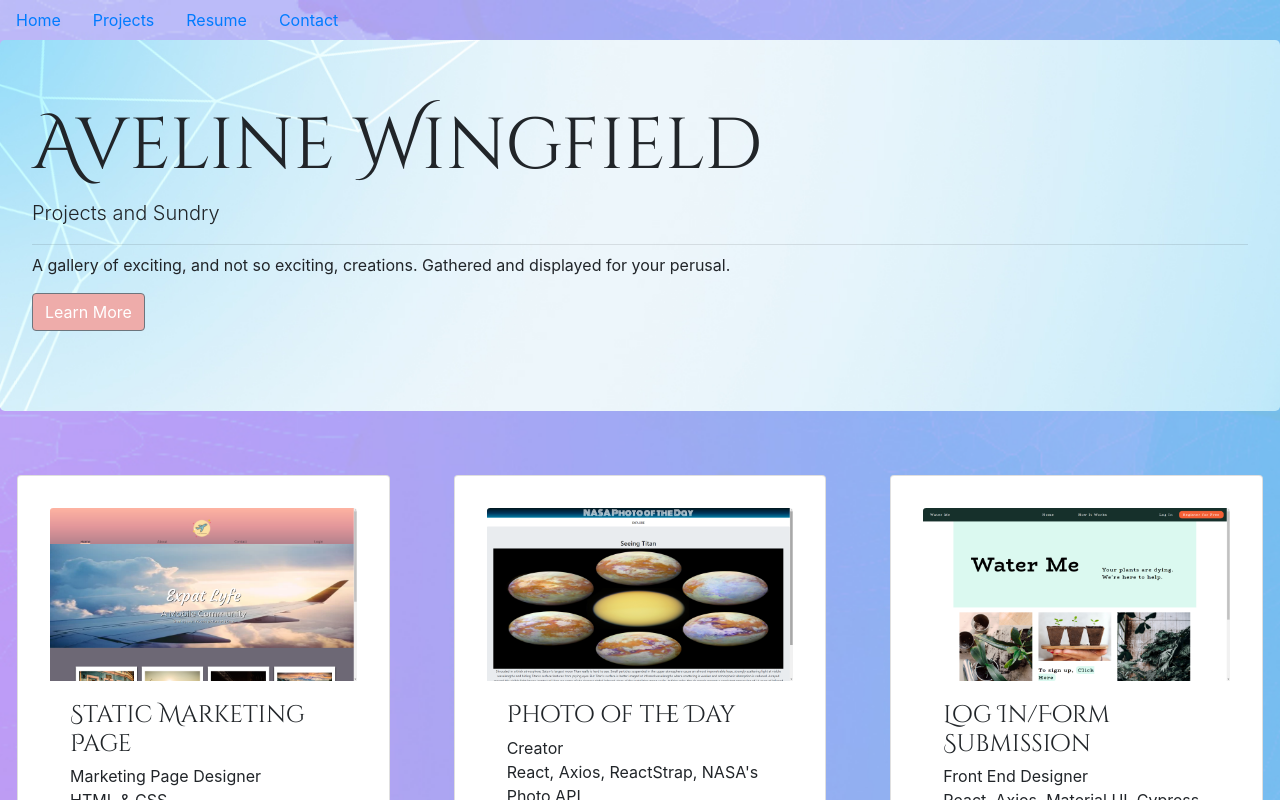
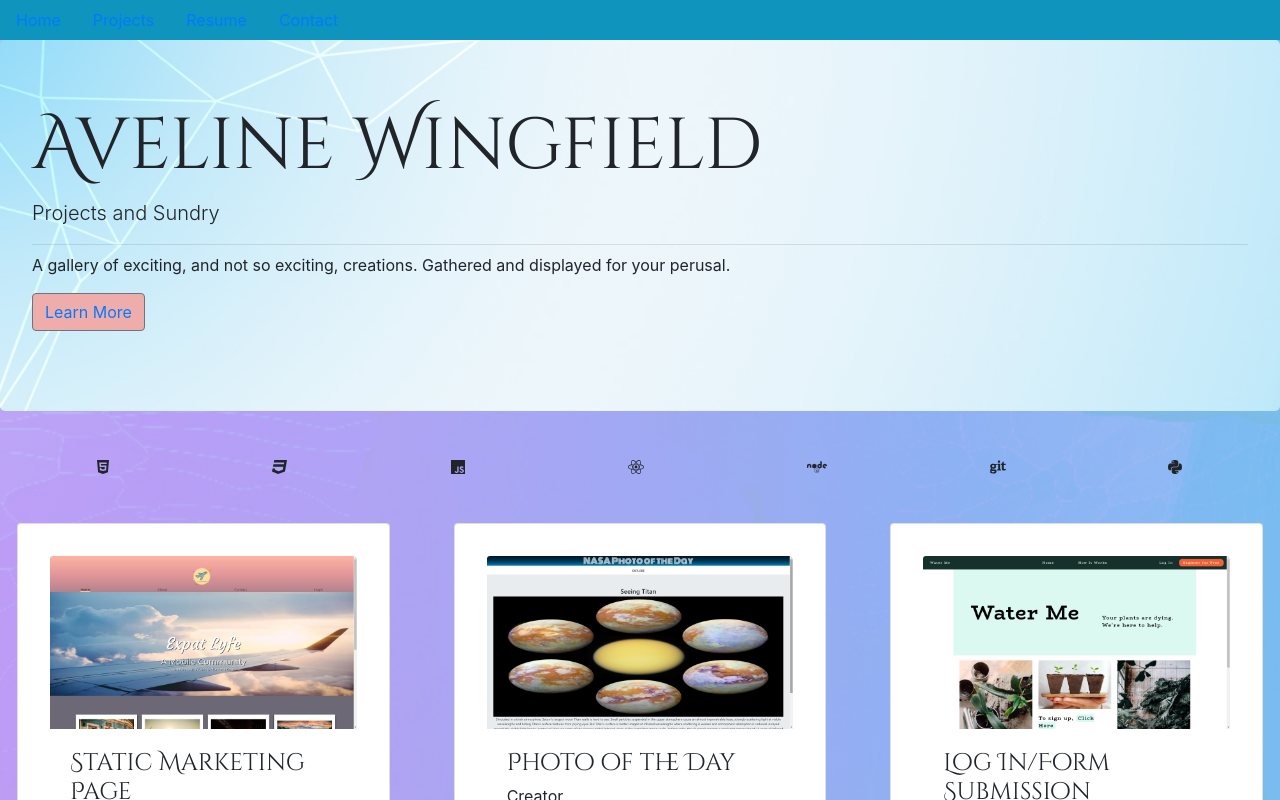
Before and after one commit to avawing/portfolio, a React (Create React App) app in the folder porfolio/: page /projects in a window 1280 px wide. Shown: the top 800 px of the page. Built offline with nearby package versions, Linux system fonts and the light colour scheme.

Commit message:
Some fixes

```diff
--- a/porfolio/src/Contact.js
+++ b/porfolio/src/Contact.js
@@ -23,7 +23,7 @@ function Contact() {
         <hr className="my-2" />
         <p>Call me anything you want, as long as you call me!</p>
         <p className="lead">
-          <Button className="bg-decor">Learn More</Button>
+        <Button className="bg-decor"><a href='https://drive.google.com/uc?export=download&id=1j3KYwP0m_OeM-5ywiArxSnC9vfnfnwFL' download="WingfieldResume">Learn More</a></Button>
         </p>
       </Jumbotron>
       <div
--- a/porfolio/src/Navbar.js
+++ b/porfolio/src/Navbar.js
@@ -10,9 +10,9 @@ function Navbar() {
 
   return (
     <div>
-      <Nav>
+      <Nav style = {{backgroundColor: "#0F94BD"}}>
         <NavItem>
-          <NavLink>
+          <NavLink style = {{color: "white", textDecoration:"none"}}>
             <Link to="/">Home</Link>
           </NavLink>
         </NavItem>
--- a/porfolio/src/Projects.js
+++ b/porfolio/src/Projects.js
@@ -1,4 +1,13 @@
-import { faGithub } from "@fortawesome/free-brands-svg-icons";
+import {
+  faGithub,
+  faCss3,
+    faGit,
+  faHtml5,
+  faJs,
+  faNode,
+  faPython,
+  faReact,
+} from "@fortawesome/free-brands-svg-icons";
 import { FontAwesomeIcon } from "@fortawesome/react-fontawesome";
 import React, {useState} from "react";
 import {
@@ -86,9 +95,21 @@ function Projects() {
           displayed for your perusal.
         </p>
         <p className="lead">
-          <Button className="bg-decor">Learn More</Button>
+        <Button className="bg-decor"><a href='https://drive.google.com/uc?export=download&id=1j3KYwP0m_OeM-5ywiArxSnC9vfnfnwFL' download="WingfieldResume">Learn More</a></Button>
         </p>
       </Jumbotron>
+      <div
+        style={{
+          display: "flex",
+          justifyContent: "space-around",
+          padding: "1rem",
+        }}
+      >
+        <FontAwesomeIcon icon={faHtml5} /> <FontAwesomeIcon icon={faCss3} />{" "}
+        <FontAwesomeIcon icon={faJs} /> <FontAwesomeIcon icon={faReact} />
+        <FontAwesomeIcon icon={faNode} /> <FontAwesomeIcon icon = {faGit} />
+        <FontAwesomeIcon icon={faPython} />
+      </div>
       <CardDeck style = {{justifyContent: "center"}}>
       {items.map((item) => <>
         <Card key={item.key} style={{minWidth:"20em", maxWidth:"25em", margin:"2rem",padding: "2rem"}}>
--- a/porfolio/src/Resume.js
+++ b/porfolio/src/Resume.js
@@ -15,7 +15,7 @@ function Resume() {
           to unusual problems.
         </p>
         <p className="lead">
-          <Button className="bg-decor">Learn More</Button>
+        <Button className="bg-decor"><a href='https://drive.google.com/uc?export=download&id=1j3KYwP0m_OeM-5ywiArxSnC9vfnfnwFL' download="WingfieldResume">Learn More</a></Button>
         </p>
       </Jumbotron>
       <div style={{ display: "flex", justifyContent: "space-around", padding: "1rem" }}>
--- a/porfolio/src/Splash.js
+++ b/porfolio/src/Splash.js
@@ -21,7 +21,9 @@ function Splash() {
           to relocate!
         </p>
         <p className="lead">
-          <Button className="bg-decor">Learn More</Button>
+
+
+          <Button className="bg-decor"><a href='https://drive.google.com/uc?export=download&id=1j3KYwP0m_OeM-5ywiArxSnC9vfnfnwFL' download="WingfieldResume">Learn More</a></Button>
         </p>
       </Jumbotron>
       <Carousel />
--- a/porfolio/src/index.css
+++ b/porfolio/src/index.css
@@ -17,7 +17,9 @@ h5,
 h6 {
   font-family: "Cinzel Decorative", cursive;
 }
-
+a{
+  color: white;
+}
 code {
   font-family: source-code-pro, Menlo, Monaco, Consolas, "Courier New",
     monospace;
@@ -30,7 +32,7 @@ a.bg-decor:focus,
 button.bg-decor:hover,
 button.bg-decor:focus {
   background-color: #ffebee !important;
-  color: #eeacaa;
+  color: #eeacaa !important;
 }
 
 button:focus {
```
Also changed, not shown: porfolio/src/assets/background.jpg (deleted), porfolio/src/assets/background2.jpg (deleted).
